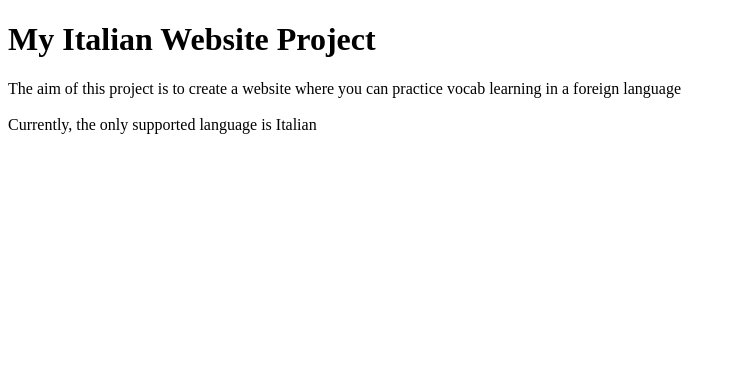
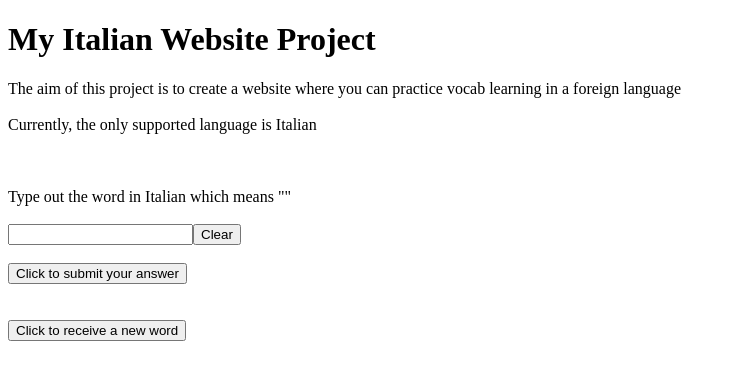
Before and after one commit to JozzaOzza/LanguageGameWebsite, a Next.js app in the folder frontend/: page / in a window 1280 px wide. Both pictures are taken after a click on the button "Start". Shown: the top 380 px of the page, without its empty margins (0-736 px from the left). Built offline with nearby package versions, Linux system fonts and the light colour scheme; no server answers.

Commit message:
next and express work together! start session idea

```diff
--- a/frontend/pages/index.jsx
+++ b/frontend/pages/index.jsx
@@ -8,13 +8,42 @@ function Header({ title }) {
   return <h1>{title ? title : 'Default title'}</h1>;
 }
 
-function QuestionsTest({ questions }) {
-  return <p>{questions ? questions : 'No questions have loaded'}</p>
-}
+function Session({words}) {
 
-function Session({ questionsLoaded }) {
+  // states
+  const [question, setQuestion] = useState([])
+  const [answer, setAnswer] = useState('')
+  const [result, setResult] = useState('')
+
+  // useEffect(() => {
+  //   console.log(`Current question is: ${question[0]}`);
+  // }, [question])
+
+  // functions
+  function updateAnswer(event) {
+    setAnswer(event.target.value)
+  }
+
+  function submitAnswer() {
+    setResult(answer.toLowerCase() == question[1] ?
+    "Congratulations, you were correct" :
+    "Not quite, try again :)");
+  }
+
+  function clearText() {
+    setAnswer("")
+    setResult("");
+  }
+
+  function newQuestion() {
+    clearText()
+    setQuestion(words[Math.floor(Math.random() * words.length)])
+    console.log(`New question is: ${question[0]}`)
+  }
+
+  // render
   return <div>
-    {(questionsLoaded === false) ? (
+    {(words === [[]]) ? (
       <p>Data is still loading ...</p>
     ) : (
       <><div>Type out the word in Italian which means "{question[0]}"</div> <br />
@@ -32,19 +61,12 @@ export default function HomePage() {
 
   // states
 
-  const [question, setQuestion] = useState([])
   const [words, setWords] = useState([[]])
-  const [answer, setAnswer] = useState('')
-  const [result, setResult] = useState('')
   const [hide, setHide] = useState(true)
 
   useEffect(() => {
     console.log(`First word in list is: ${words[0][0]}`);
   }, [words])
-
-  useEffect(() => {
-    console.log(`Current question is: ${question[0]}`);
-  }, [question])
 
   // functions
 
@@ -64,27 +86,6 @@ export default function HomePage() {
     setHide(false)
   }
 
-  function updateAnswer(event) {
-    setAnswer(event.target.value)
-  }
-
-  function submitAnswer() {
-    setResult(answer.toLowerCase() == question[1] ?
-    "Congratulations, you were correct" :
-    "Not quite, try again :)");
-  }
-
-  function clearText() {
-    setAnswer("")
-    setResult("");
-  }
-
-  function newQuestion() {
-    clearText()
-    setQuestion(words[Math.floor(Math.random() * words.length)])
-    console.log(`New question is: ${question[1]}`)
-  }
-
   // html
 
   return (
@@ -98,7 +99,8 @@ export default function HomePage() {
       <button id='startButton' onClick={() => {
           document.getElementById("startButton").style.display="none"
           startSession()
-        }}>Start</button>
+        }}>Start</button> <br /> <br />
+      <>{!hide && <Session id='session' words={words} style=''/>}</>
 
     </div>
 
```
